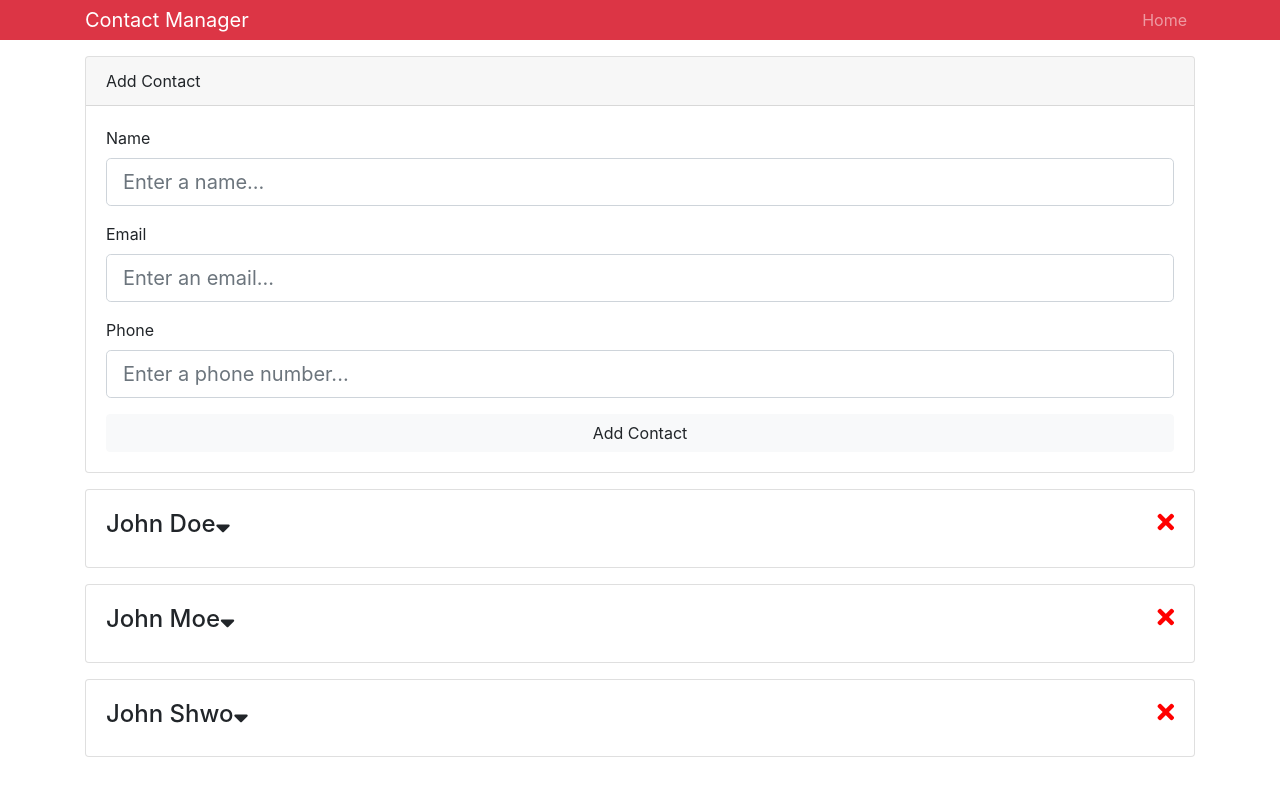
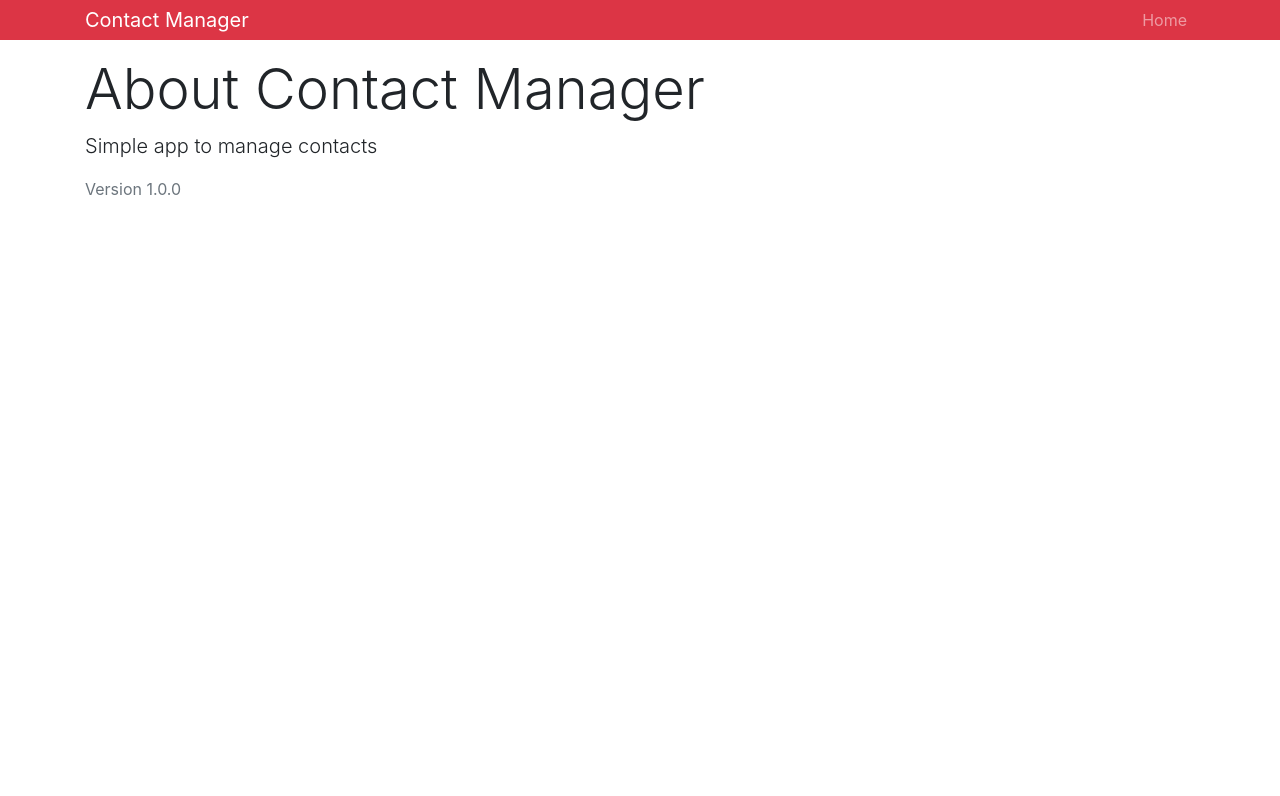
Before and after one commit to JameyMcAuliffe/contact-manager-react-context, a React (Create React App) app: page /about in a window 1280 px wide. Shown: the top 796 px of the page. Built offline with nearby package versions, Linux system fonts and the light colour scheme.

Commit message:
added react-router, about page

```diff
--- a/package.json
+++ b/package.json
@@ -7,6 +7,7 @@
     "classnames": "^2.2.6",
     "react": "^16.5.2",
     "react-dom": "^16.5.2",
+    "react-router-dom": "^4.3.1",
     "react-scripts": "1.1.5",
     "uuid": "^3.3.2"
   },
--- a/src/App.js
+++ b/src/App.js
@@ -1,7 +1,10 @@
 import React, { Component } from 'react';
+import {BrowserRouter as Router, Route, Switch} from 'react-router-dom';
 import Contacts from './components/contacts/Contacts';
 import AddContact from './components/contacts/AddContact';
 import Header from './components/layout/Header';
+import About from './components/pages/About';
+
 import {Provider} from './context';
 
 import './App.css';
@@ -11,13 +14,18 @@
   render() {
     return (
       <Provider>
-        <div className="App">
-          <Header branding="Contact Manager"/>
-          <div className="container">
-            <AddContact />
-            <Contacts />
+        <Router>
+          <div className="App">
+            <Header branding="Contact Manager"/>
+            <div className="container">
+              <Switch>
+                <Route exact path="/" component={Contacts} />
+                <Route exact path="/about" component={About} />
+                <Route exact path="/contact/add" component={AddContact} />
+              </Switch>
+            </div>
           </div>
-        </div>
+        </Router>
       </Provider>
     );
   }
--- a/src/components/contacts/Contacts.js
+++ b/src/components/contacts/Contacts.js
@@ -14,6 +14,9 @@
 					const {contacts} = value;
 					return (
 						<div>
+							<h1 className="display-4 mb-2">
+								<span className="text-danger">Contact</span> List
+							</h1>
 							{contacts.map((contact) => (
 								<Contact
 									key={contact.id}
--- /dev/null
+++ b/src/components/pages/About.js
@@ -0,0 +1,11 @@
+import React from 'react';
+
+export default () => {
+	return (
+		<div>
+			<h1 className="display-4">About Contact Manager</h1>
+			<p className="lead">Simple app to manage contacts</p>
+			<p className="text-secondary">Version 1.0.0</p>
+		</div>
+	)
+}
```
Also changed, not shown: 1 other file (tests, documents, lock files or other folders).
